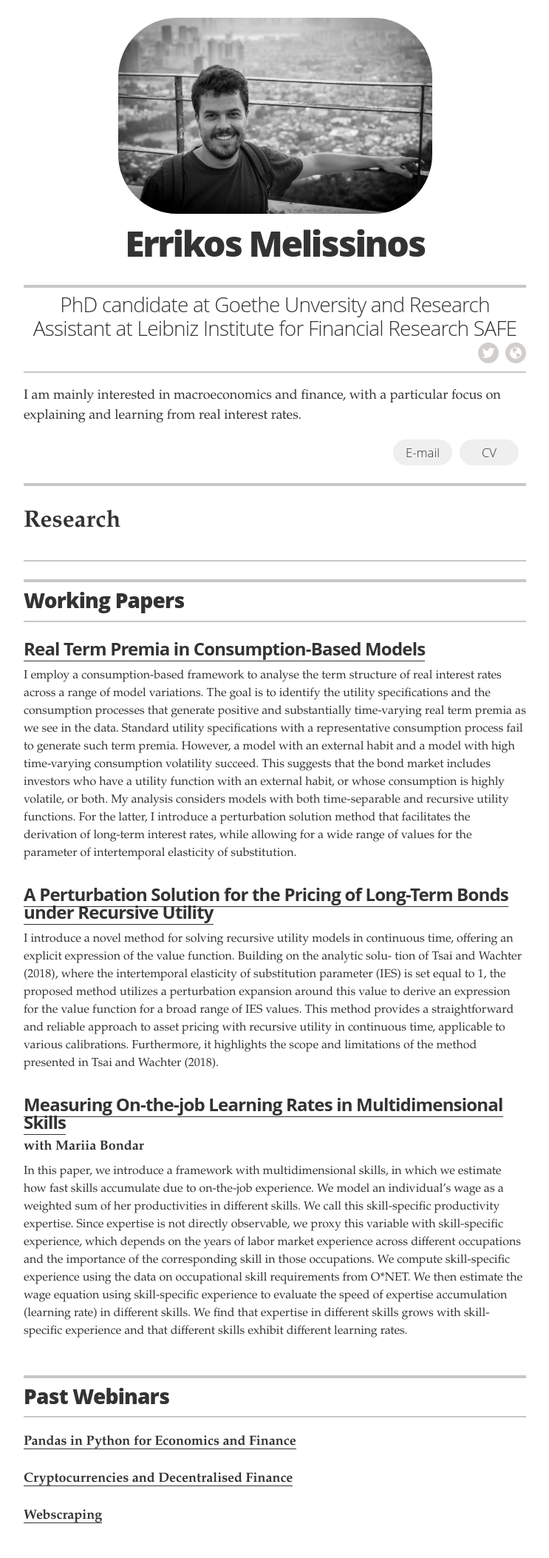
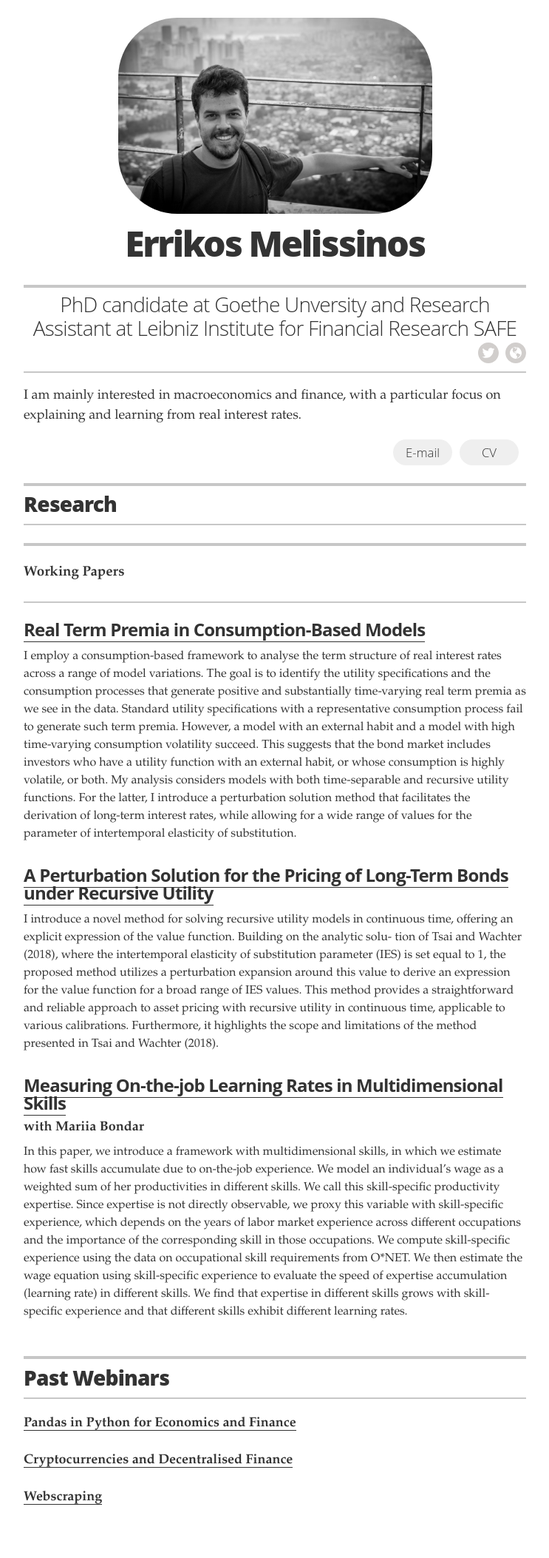
Before and after one commit to errikos-melissinos/errikos-melissinos.github.io, a Jekyll site: the page built from index.html, in a window 1280 px wide. Shown: the whole page at 74% size, without its empty margins (268-1011 px from the left). Built offline with Jekyll 4.4.1, drawn with Linux system fonts in a browser that asks for light colours; after the commit the page ends 2081 px from its top, so only the background shows below that.

Commit message:
Update resume.html

```diff
--- a/_layouts/resume.html
+++ b/_layouts/resume.html
@@ -110,21 +110,21 @@
 
       <section class="sontent-Section">
         <header class="section-header">
-          <h1>Research</h1>
+          <h2>Research</h2>
                   </header>
       {% if site.resume_section_projects %}
       <!-- begin Working Papers -->
       <section class="content-section">
         <header class="section-header">
-          <h2>Working Papers</h2>
+          <h3>Working Papers</h3>
         </header>
 
         {% for project in site.data.projects %}
         <div class="resume-item" itemscope itemtype="http://schema.org/CreativeWork">
           <meta itemprop="creator" content="{{ site.resume_name }}" itemtype="http://schema.org/Person" />
-          <h3 class="resume-item-title" itemprop="name">{% if project.url %}<a href="{{ project.url }}" itemprop="url">{{ project.project }}</a>{% else %}{{ project.project }}{% endif %}</h3>
+          <h4 class="resume-item-title" itemprop="name">{% if project.url %}<a href="{{ project.url }}" itemprop="url">{{ project.project }}</a>{% else %}{{ project.project }}{% endif %}</h4>
 <!--           <h4 class="resume-item-details" itemprop="description">{{ project.role }}  &bull; {{ project.duration }}</h4> -->
-          <h4 class="resume-item-details" itemprop="description">{{ project.role }} </h4>
+          <h5 class="resume-item-details" itemprop="description">{{ project.role }} </h5>
           <p class="resume-item-copy">{{ project.description }}</p>
         </div>
         {% endfor %}
```
